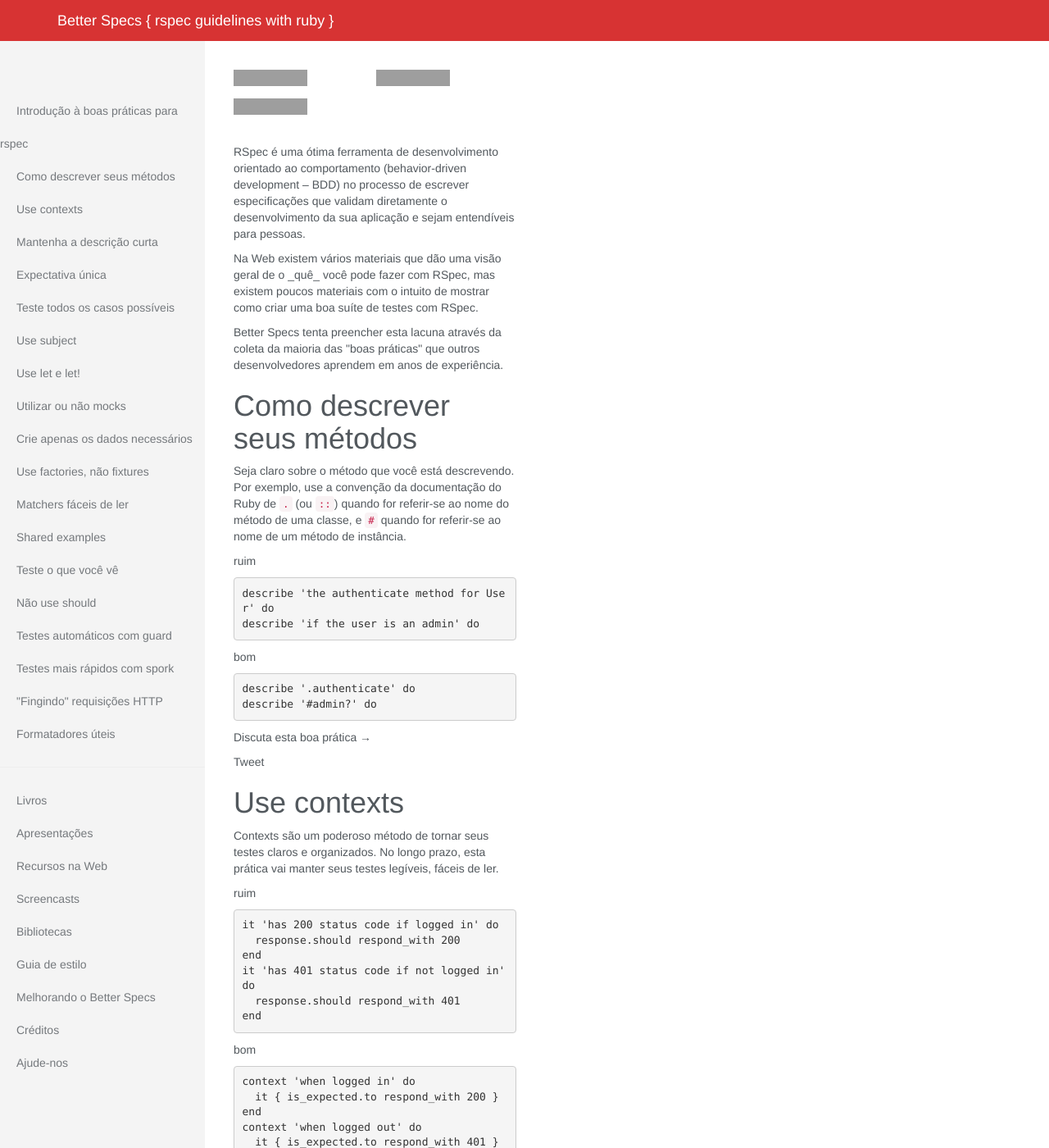
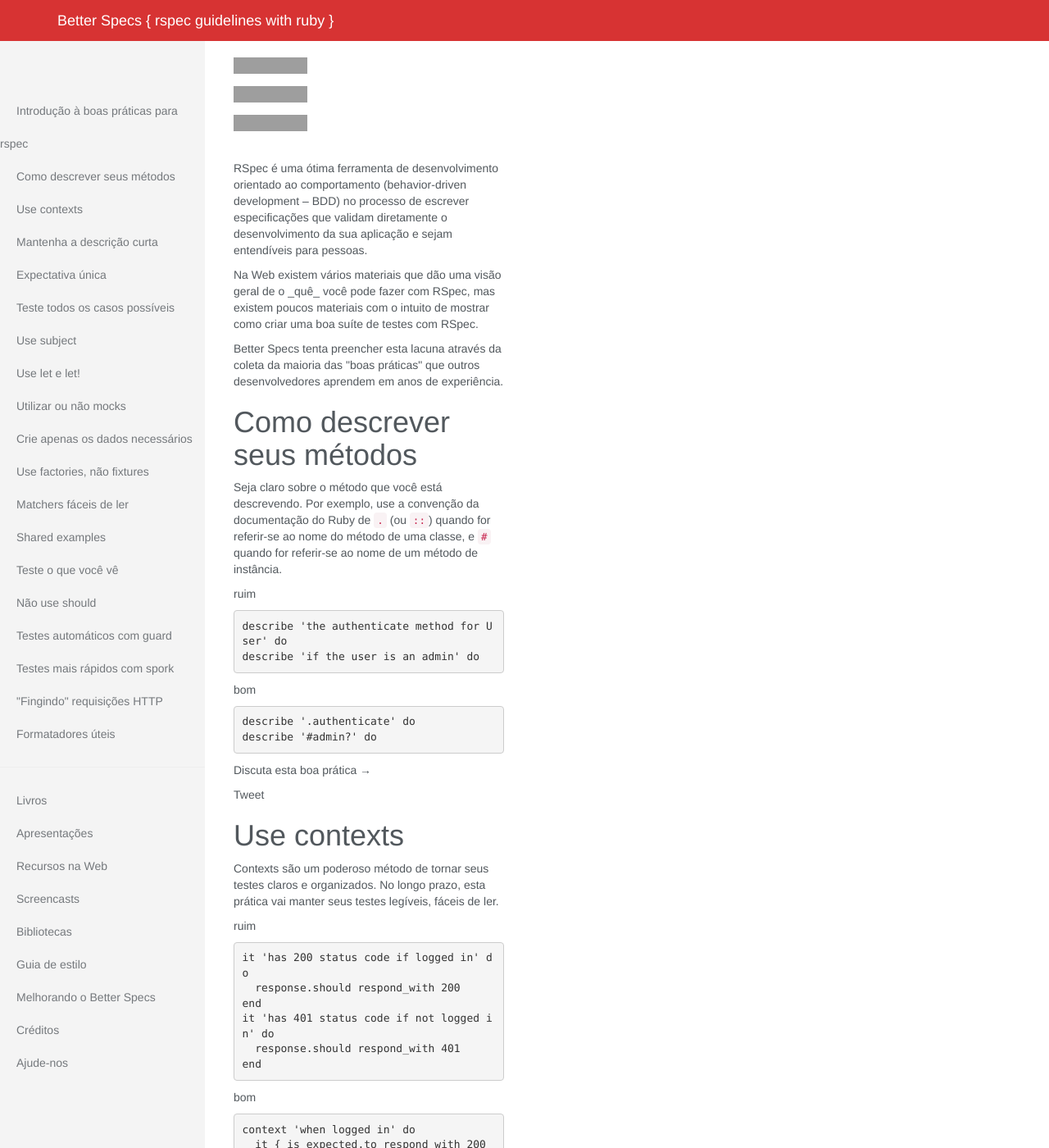
Before and after one commit to akz92/akz92.github.io, a Jekyll site: the page built from index.html, in a window 1280 px wide and 1400 px high. Shown: the whole window at 82% size. Built offline with Jekyll 4.4.1, drawn with Linux system fonts in a browser that asks for light colours; comment, search, counter and statistics services are not loaded; grey boxes are pictures that could not be loaded.

Commit message:
Update custom.css

```diff
--- a/css/custom.css
+++ b/css/custom.css
@@ -4,7 +4,7 @@
 }
 
 .content {
-  padding: 35px 20px 0 35px;
+  padding: 20px 35px 0 35px;
 }
 
 a {
```
